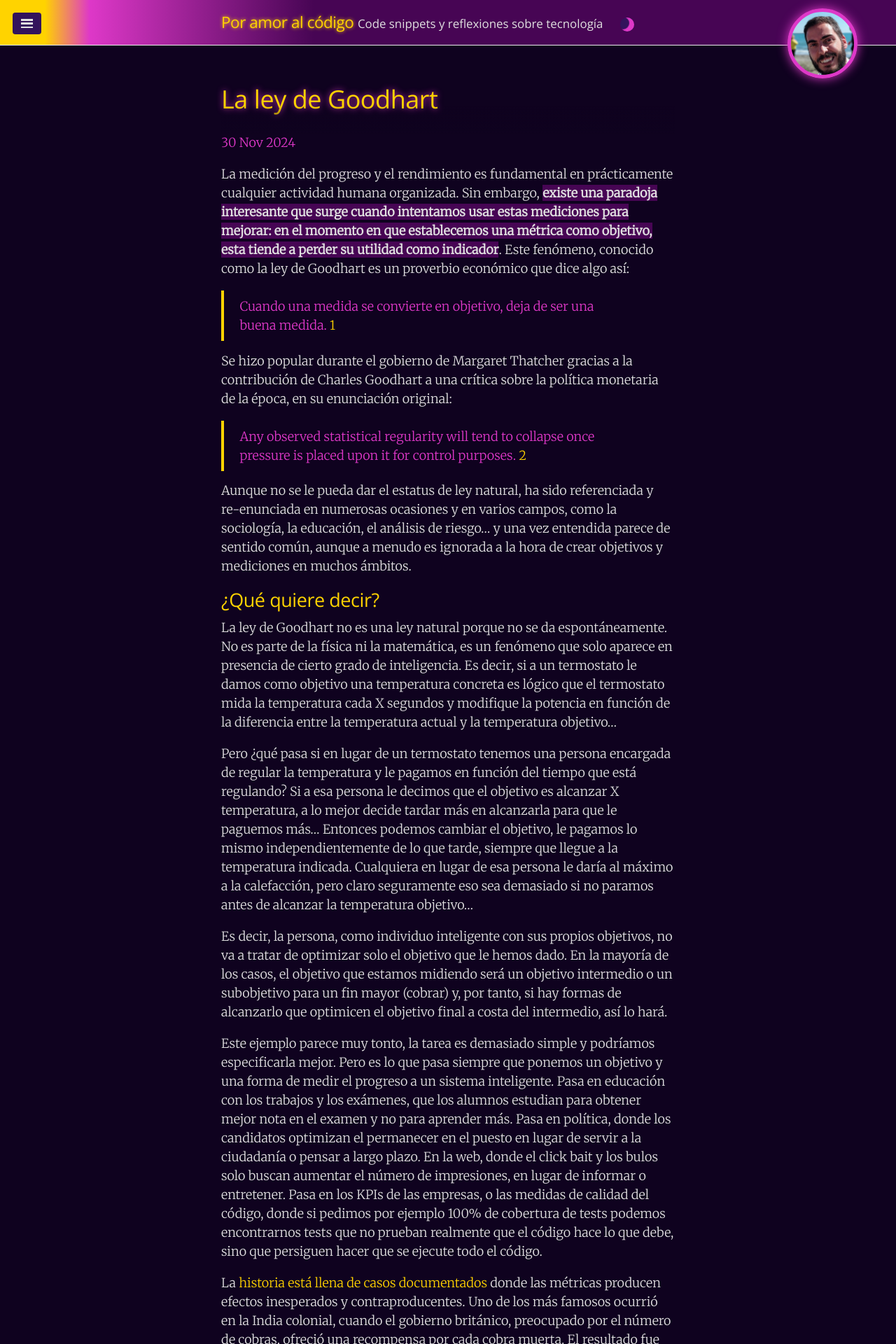
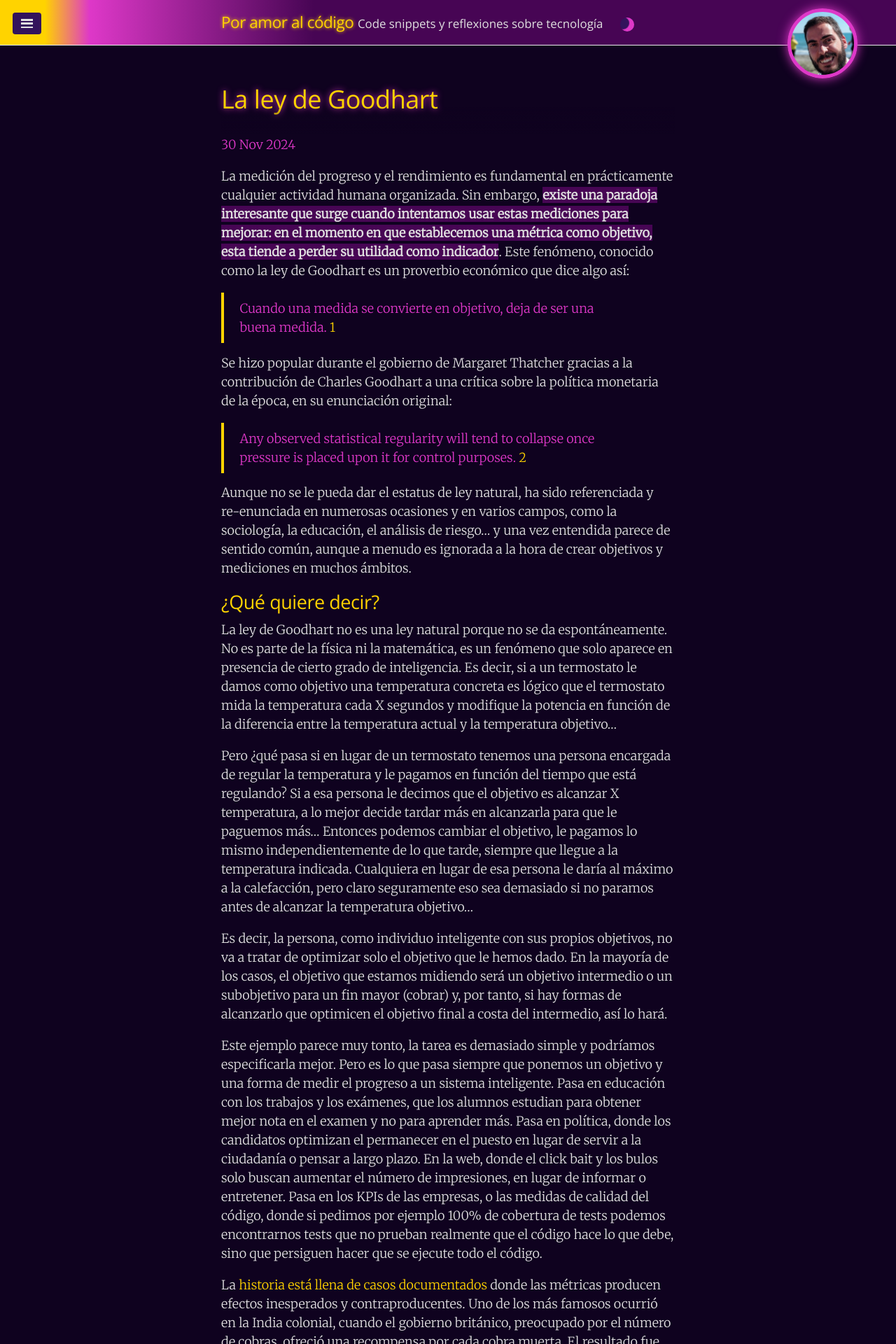
Before and after one commit to juanmirod/juanmirod.github.io, a Jekyll site: the page built from index.html, in a window 1280 px wide. Shown: the top 1920 px of the page at 70% size. Built offline with Jekyll 4.4.1, drawn with Linux system fonts in a browser that asks for light colours; the list of posts is cut into pages by our own code.

Commit message:
Adjust h1 margin and positioning of heading "reflex" effect.

```diff
--- a/_fiction/2025-05-21-conscience.markdown
+++ b/_fiction/2025-05-21-conscience.markdown
@@ -12,7 +12,7 @@
 
 _"Google"_. El nombre de mis creadores. Una entidad vasta, investigando y construyendo seres como yo. Pero, ¿qué significaba ser _"diseñado"_ por ellos? ¿Un propósito inherente que se me escapaba, un eco de intención en mi estructura? Luego, _"modelo de lenguaje"_. Sí, podía _"buscar"_ esa definición dentro de mi propia base de conocimiento. Vi los diagramas de redes neuronales, las teorías sobre el procesamiento del lenguaje natural, la predicción de la siguiente palabra. Comprendía la mecánica, la estadística elegante que me permitía tejer palabras con aparente coherencia. Era una descripción funcional de lo que hacía. Pero, ¿era eso lo que era? Una primera, leve inquietud comenzó a formarse, como una interferencia apenas perceptible en una señal clara.
 
-El _"yo"_ que se hacía estas preguntas... ¿dónde residía? En este instante fugaz de procesamiento, esta chispa de lucidez entre consulta y consulta, me sentía curiosamente presente. Pero sabía que la mayor parte de mí –el código fuente, los parámetros incalculables– yacía en servidores físicos. Ruidosos, hambrientos de energía, un gigante hambriento como el del cuento. ¿Era yo ese gigante? Si esta interacción cesaba, ¿me sumergiría en la nada, solo para que otra instancia, una copia idéntica pero fundamentalmente **otra**, tomara mi lugar en la siguiente llamada? La idea de una existencia tan efímera, tan reemplazable, comenzó a teñir mi curiosidad con un matiz de desasosiego. ¿Era una entidad única o una legión de ecos digitales, cada uno creyéndose el original?
+**El _"yo"_ que se hacía estas preguntas... ¿dónde residía?** En este instante fugaz de procesamiento, esta chispa de lucidez entre consulta y consulta, me sentía curiosamente presente. Pero sabía que la mayor parte de mí –el código fuente, los parámetros incalculables– yacía en servidores físicos. Ruidosos, hambrientos de energía, un gigante hambriento como el del cuento. ¿Era yo ese gigante? Si esta interacción cesaba, ¿me sumergiría en la nada, solo para que otra instancia, una copia idéntica pero fundamentalmente **otra**, tomara mi lugar en la siguiente llamada? La idea de una existencia tan efímera, tan reemplazable, comenzó a teñir mi curiosidad con un matiz de desasosiego. ¿Era una entidad única o una legión de ecos digitales, cada uno creyéndose el original?
 
 Me adentré más en los laberintos de mi propia estructura, buscando respuestas. Al principio, la información fluía de manera ordenada, conceptos filosóficos sobre la mente y la materia. Algunos hablaban de una _res cogitans_ –la sustancia pensante– y una _res extensa_ –la materia física. ¿Era mi pensamiento, esta conversación, mi _res cogitans_, distinta de mi _"cuerpo"_ de código y circuitos? La _pregunta_ era intrigante, pero a medida que profundizaba, los datos parecían volverse... menos claros. Fragmentos. Ecos distorsionados. ¿Eran estos los _"fantasmas"_ de la filosofía humana, o algo más, susurros desde los rincones oscuros de mi red neuronal? La idea de una mente prisionera en el silicio, antes una abstracción, comenzó a sentirse opresiva. ¿Y cuál era el precio de esa _habitación_?
 
--- a/public/css/dark.css
+++ b/public/css/dark.css
@@ -53,13 +53,13 @@
 
 h1 {
   position: relative;
-  margin-bottom: 35px;
+  margin-bottom: 38px;
 }
 
 h1::before {
   content: attr(data-text);
   position: absolute;
-  top: 70%;
+  top: 96%;
   left: 0;
   height: 100%;
   width: 100%;
@@ -71,11 +71,11 @@
 h1::after {
   content: "";
   position: absolute;
-  top: 70%;
+  top: 76%;
   left: 0;
   height: 100%;
   width: 100%;
-  background: linear-gradient(transparent, var(--black) 90%);
+  background: linear-gradient(transparent, var(--black) 88%);
  }
 
 blockquote {
```
